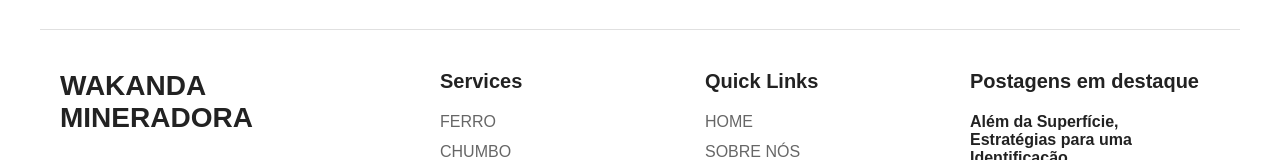
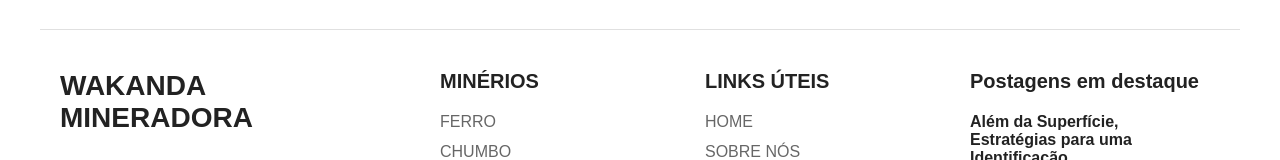
Before and after one commit to igormoncao1010/wakandamineradora, a plain HTML site: page index.html in a window 1280 px wide. Shown: the part 5380-5540 px from the top of the page. Drawn offline with Linux system fonts and the light colour scheme.

Commit message:
Update index.html

```diff
--- a/index.html
+++ b/index.html
@@ -355,7 +355,7 @@ foco na sustentabilidade.</div>
         </div>
 
         <div class="footer-column">
-            <h2>Services</h2>
+            <h2>MINÉRIOS</h2>
             <ul>
                 <li><a href="#">FERRO</a></li>
                 <li><a href="#">CHUMBO</a></li>
@@ -367,7 +367,7 @@ foco na sustentabilidade.</div>
         </div>
 
         <div class="footer-column">
-            <h2>Quick Links</h2>
+            <h2>LINKS ÚTEIS</h2>
             <ul>
                 <li><a href="#">HOME</a></li>
                 <li><a href="#">SOBRE NÓS</a></li>
```
